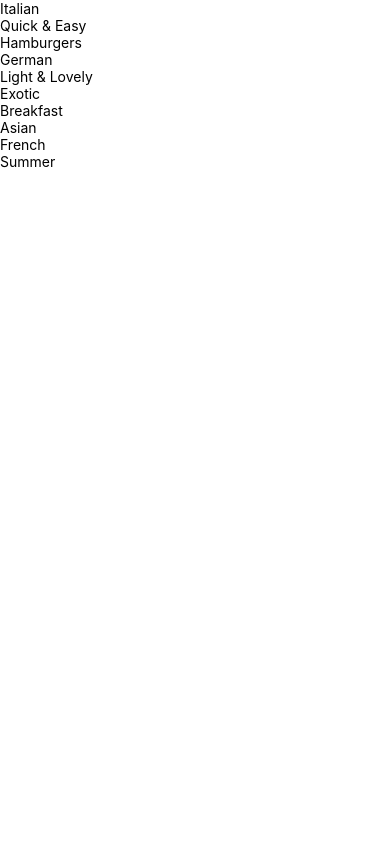
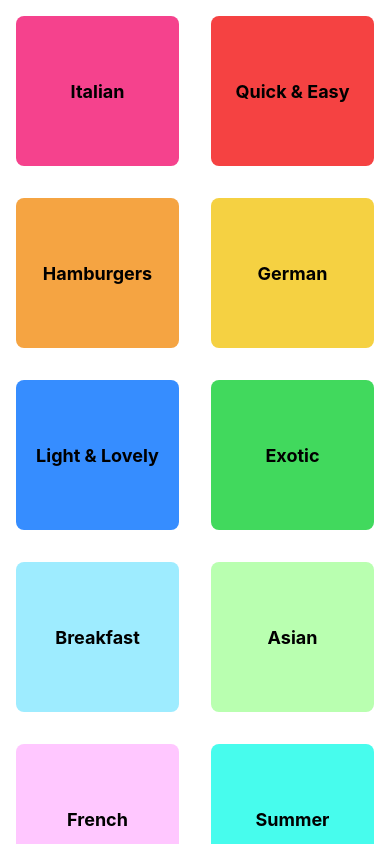
Before and after one commit to asnganje/meals-app, a React Native app: screen / in a window 390 px wide. Built offline with nearby package versions, Linux system fonts and the light colour scheme.

Commit message:
display items on grid two columns add add necessary press effects

```diff
--- a/App.js
+++ b/App.js
@@ -4,7 +4,10 @@
 
 export default function App() {
   return (
-    <CategoriesScreen />
+    <>
+      <StatusBar style="light"/>
+      <CategoriesScreen />
+    </>
   );
 }
 
--- a/app.json
+++ b/app.json
@@ -7,6 +7,7 @@
     "icon": "./assets/icon.png",
     "userInterfaceStyle": "light",
     "newArchEnabled": true,
+    "backgroundColor":"#24180f",
     "splash": {
       "image": "./assets/splash-icon.png",
       "resizeMode": "contain",
--- a/components/CategoryGridTile.js
+++ b/components/CategoryGridTile.js
@@ -1,11 +1,15 @@
-import { Pressable, Text, View } from "react-native";
+import { Pressable, StyleSheet, Text, View } from "react-native";
 
 function CategoryGridTile({title, color}) {
   return (
-    <View>
-      <Pressable>
-        <View>
-          <Text>{title}</Text>
+    <View style={[styles.gridItem, {backgroundColor: color}]}>
+      <Pressable
+        android_ripple={{color:"rgba(0, 0, 0, 0.15)"}}
+        style={({pressed})=>[styles.button,
+          pressed ? styles.buttonPressed : null
+        ]}>
+        <View style={[styles.innerContainer]}>
+          <Text style={styles.title}>{title}</Text>
         </View>
       </Pressable>
     </View>
@@ -13,3 +17,31 @@
 }
 
 export default CategoryGridTile;
+
+const styles = StyleSheet.create({
+  gridItem:{
+    flex:1,
+    margin:16,
+    height:150,
+    elevation:4,
+    borderRadius:8,
+    backgroundColor:"white",
+    overflow:"hidden"
+  },
+  button:{
+    flex:1
+  },
+  buttonPressed:{
+    opacity:0.5,
+  },
+  innerContainer:{
+    flex:1,
+    padding:16,
+    justifyContent:"center",
+    alignItems:"center",
+  },
+  title:{
+    fontSize:18,
+    fontWeight:"bold"
+  }
+})
--- a/screens/CategoriesScreen.js
+++ b/screens/CategoriesScreen.js
@@ -12,6 +12,7 @@
       data={CATEGORIES}
       renderItem={(itemData)=>renderCategoryItem(itemData)}
       keyExtractor={(item)=>item.id}
+      numColumns={2}
     />
   )
 }
```
